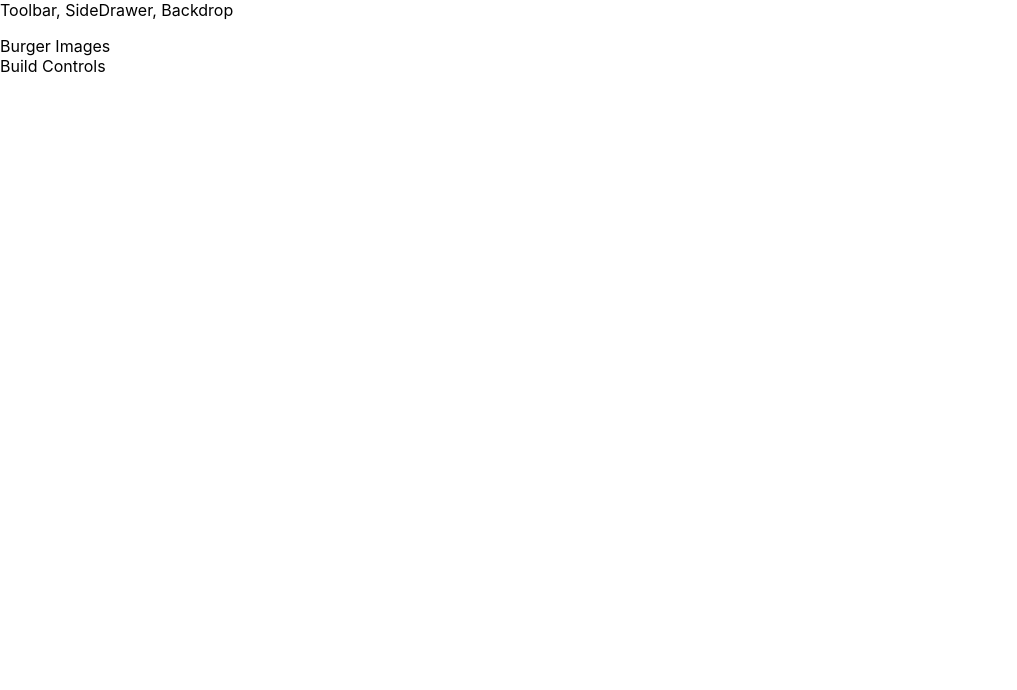
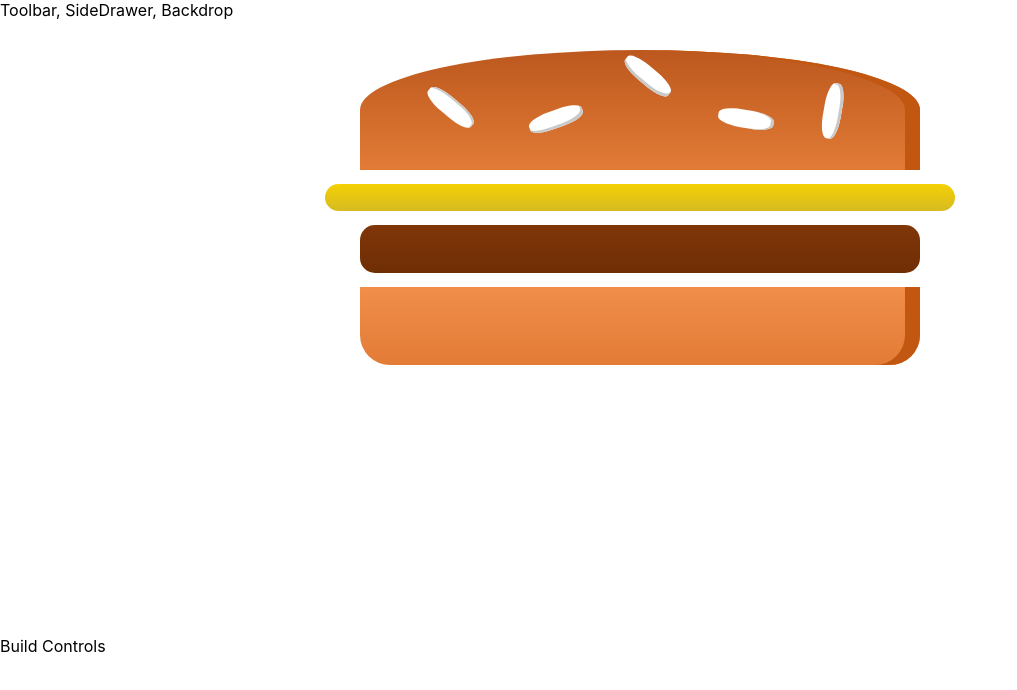
Before and after one commit to Rawgher/react_burger_app, a React app: page / in a window 1280 px wide. Shown: the top 690 px of the page, without its empty margins (0-1017 px from the left). Built offline with nearby package versions, Linux system fonts and the light colour scheme.

Commit message:
got burger to show on page

```diff
--- a/package.json
+++ b/package.json
@@ -13,6 +13,7 @@
     "babel-preset-react-app": "^7.0.2",
     "bfj": "6.1.1",
     "case-sensitive-paths-webpack-plugin": "2.2.0",
+    "chalk": "^2.4.2",
     "css-loader": "1.0.0",
     "dotenv": "6.0.0",
     "dotenv-expand": "4.2.0",
@@ -31,7 +32,9 @@
     "jest-pnp-resolver": "1.0.2",
     "jest-resolve": "23.6.0",
     "jest-watch-typeahead": "^0.2.1",
+    "json-parse-better-errors": "^1.0.2",
     "mini-css-extract-plugin": "0.5.0",
+    "neo-async": "^2.6.0",
     "optimize-css-assets-webpack-plugin": "5.0.1",
     "pnp-webpack-plugin": "1.2.1",
     "postcss-flexbugs-fixes": "4.1.0",
@@ -46,11 +49,13 @@
     "resolve": "1.10.0",
     "sass-loader": "7.1.0",
     "style-loader": "0.23.1",
+    "tapable": "^1.1.1",
     "terser-webpack-plugin": "1.2.2",
     "url-loader": "1.1.2",
     "webpack": "4.28.3",
     "webpack-dev-server": "3.1.14",
     "webpack-manifest-plugin": "2.0.4",
+    "webpack-sources": "^1.3.0",
     "workbox-webpack-plugin": "3.6.3"
   },
   "scripts": {
--- a/src/components/Burger/Burger.js
+++ b/src/components/Burger/Burger.js
@@ -0,0 +1,16 @@
+import React from "react";
+import classes from "./Burger.module.css";
+import BurgerIngredients from "./BurgerIngredient/BurgerIngredient";
+
+const burger = props => {
+  return (
+    <div className={classes.Burger}>
+      <BurgerIngredients type="bread-top" />
+      <BurgerIngredients type="cheese" />
+      <BurgerIngredients type="meat" />
+      <BurgerIngredients type="bread-bottom" />
+    </div>
+  );
+};
+
+export default burger;
--- /dev/null
+++ b/src/components/Burger/Burger.module.css
@@ -0,0 +1,30 @@
+.Burger {
+  width: 100%;
+  margin: auto;
+  height: 250px;
+  overflow: scroll;
+  text-align: center;
+  font-weight: bold;
+  font-size: 1.2rem;
+}
+
+@media (min-width: 500px) and (min-height: 400px) {
+  .Burger {
+    width: 350px;
+    height: 300px;
+  }
+}
+
+@media (min-width: 500px) and (min-height: 401px) {
+  .Burger {
+    width: 450px;
+    height: 400px;
+  }
+}
+
+@media (min-width: 1000px) and (min-height: 700px) {
+  .Burger {
+    width: 700px;
+    height: 600px;
+  }
+}
--- a/src/components/Burger/BurgerIngredient/BurgerIngredient.js
+++ b/src/components/Burger/BurgerIngredient/BurgerIngredient.js
@@ -1,10 +1,12 @@
-import React from "react";
-import classes from "./BurgerIngredient.module";
+import PropTypes from "prop-types";
+import React, { Component } from "react";
+import classes from "./BurgerIngredient.module.css";
 
-const burgerIngredient = props => {
+class BurgerIngredient extends Component {
+  render() {
     let ingredient = null;
 
-  switch (props.type) {
+    switch (this.props.type) {
       case "bread-bottom":
         ingredient = <div className={classes.BreadBottom} />;
         break;
@@ -33,6 +35,11 @@
     }
 
     return ingredient;
+  }
+}
+
+BurgerIngredient.propTypes = {
+  type: PropTypes.string.isRequired
 };
 
-export default burgerIngredient;
+export default BurgerIngredient;
--- a/src/containers/BurgerBuilder/BurgerBuilder.js
+++ b/src/containers/BurgerBuilder/BurgerBuilder.js
@@ -1,11 +1,12 @@
 import React, { Component } from "react";
+import Burger from "../../components/Burger/Burger";
 import Aux from "../../hoc/Auxiliary";
 
 class BurgerBuilder extends Component {
   render() {
     return (
       <Aux>
-        <div>Burger Images</div>
+        <Burger />
         <div>Build Controls</div>
       </Aux>
     );
```
Also changed, not shown: 1 other file (tests, documents, lock files or other folders). Lines whose indentation alone changed are shown as unchanged.
